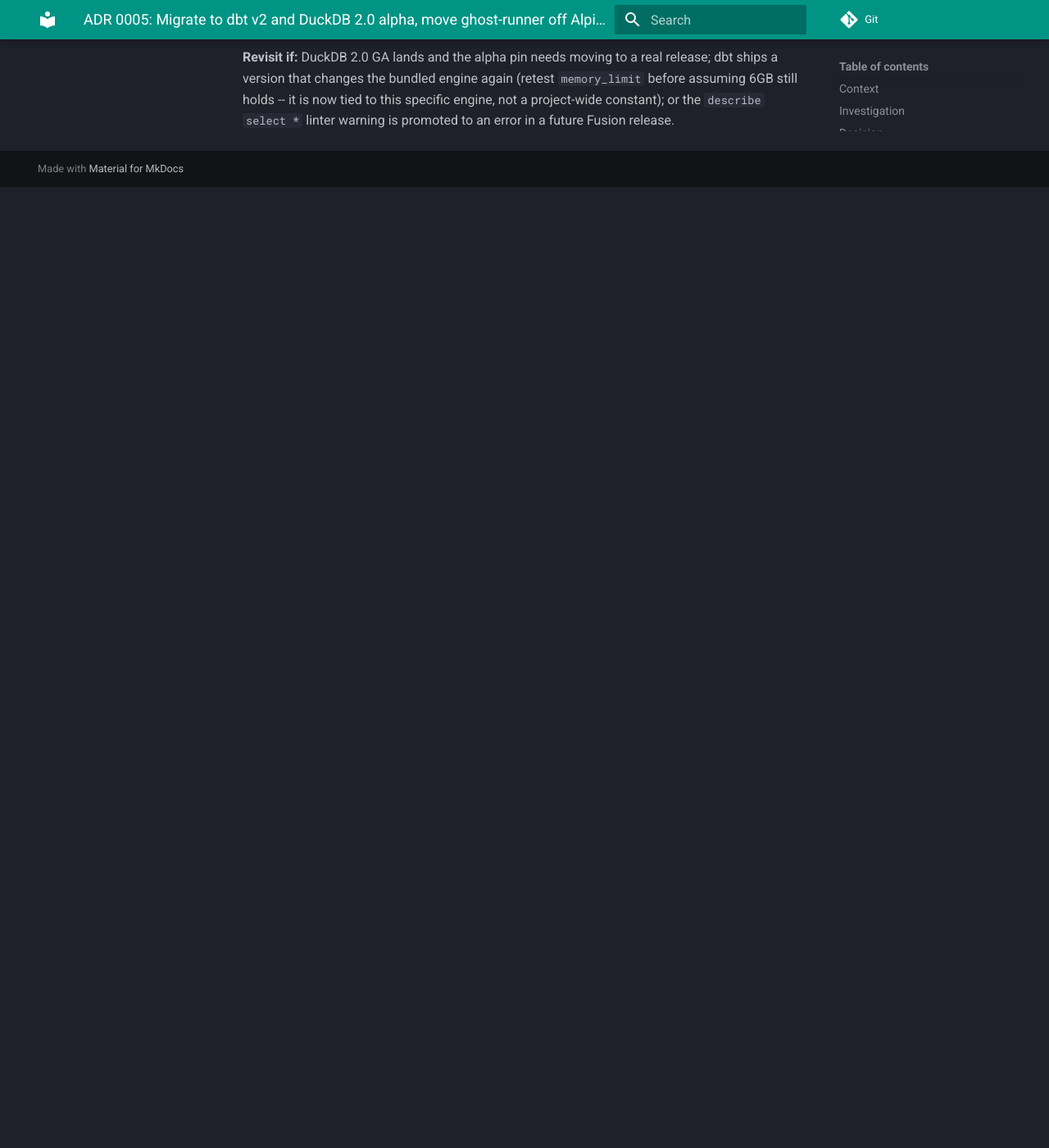
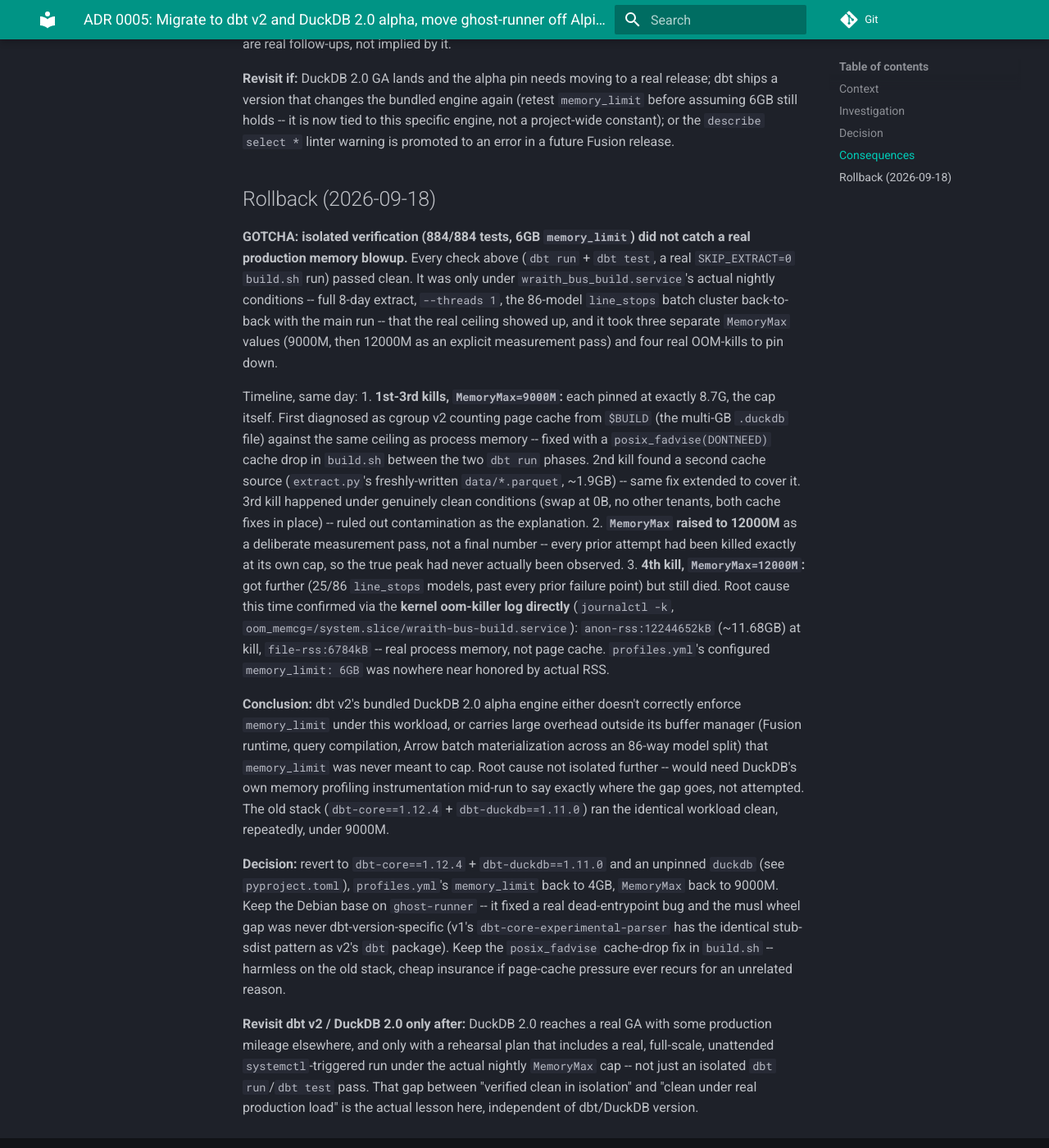
Before and after one commit to wraith-proxy/wraith-bus-ingestor, an MkDocs documentation site: the page built from docs/adr/0005-dbt-v2-duckdb-alpha-migration.md, in a window 1280 px wide and 1400 px high, scrolled down 2681 px. Shown: the whole window at 82% size. Built offline with MkDocs 1.6.1 and Material for MkDocs 9.7.7, drawn with Linux system fonts in a browser that asks for light colours; before the commit the page ends 2909 px from its top, so only the background shows below that; some of the changed text lies outside the part shown.

Commit message:
:rewind: revert dbt v2 + DuckDB 2.0 alpha, back to dbt-core 1.12.4 + dbt-duckdb 1.11.0
Isolated verification (884/884 tests) passed but real nightly build
conditions did not: 4 OOM-kills, the last one under MemoryMax=12000M with
the kernel oom-killer log confirming anon-rss=11.68GB (not page cache) --
dbt v2's bundled DuckDB 2.0 alpha engine needs well over 12GB for this
pipeline's line_stops phase, not honoring profiles.yml's memory_limit.
Full timeline in docs/adr/0005's new Rollback section.

profiles.yml memory_limit back to 4GB, MemoryMax back to 9000M (both
proven stable on the old stack), pyproject.toml pinned to the last known-
stable pair with duckdb<2.0 (unpinned alone still resolves to the alpha --
dbt-duckdb 1.11.0 has no upper bound on it). Debian base on ghost-runner
kept -- real dead-entrypoint fix, and the musl wheel gap was never
dbt-version-specific. posix_fadvise cache-drop fix in build.sh kept too,
harmless on the old stack.

```diff
--- a/docs/adr/0005-dbt-v2-duckdb-alpha-migration.md
+++ b/docs/adr/0005-dbt-v2-duckdb-alpha-migration.md
@@ -1,6 +1,6 @@
 # ADR 0005: Migrate to dbt v2 and DuckDB 2.0 alpha, move `ghost-runner` off Alpine
 
-**Status:** Accepted
+**Status:** Reverted 2026-09-18 -- see [Rollback](#rollback-2026-09-18) below. The Debian base switch on `ghost-runner` stands; dbt v2 and DuckDB 2.0 alpha do not.
 **Date:** 2026-09-17
 **Related:** [docs/ROADMAP.md § 1.9.0](../ROADMAP.md), [ci-images](https://git.thomaspeoples.com/thomaspeoples/ci-images), `pyproject.toml`, `dbt/profiles.yml`
 
@@ -126,3 +126,63 @@
 to this specific engine, not a project-wide constant); or the
 `describe select *` linter warning is promoted to an error in a future
 Fusion release.
+
+## Rollback (2026-09-18)
+
+**GOTCHA: isolated verification (884/884 tests, 6GB `memory_limit`) did
+not catch a real production memory blowup.** Every check above (`dbt
+run` + `dbt test`, a real `SKIP_EXTRACT=0` `build.sh` run) passed clean.
+It was only under `wraith_bus_build.service`'s actual nightly conditions
+-- full 8-day extract, `--threads 1`, the 86-model `line_stops` batch
+cluster back-to-back with the main run -- that the real ceiling showed
+up, and it took three separate `MemoryMax` values (9000M, then 12000M as
+an explicit measurement pass) and four real OOM-kills to pin down.
+
+Timeline, same day:
+1. **1st-3rd kills, `MemoryMax=9000M`:** each pinned at exactly 8.7G, the
+   cap itself. First diagnosed as cgroup v2 counting page cache from
+   `$BUILD` (the multi-GB `.duckdb` file) against the same ceiling as
+   process memory -- fixed with a `posix_fadvise(DONTNEED)` cache drop in
+   `build.sh` between the two `dbt run` phases. 2nd kill found a second
+   cache source (`extract.py`'s freshly-written `data/*.parquet`, ~1.9GB)
+   -- same fix extended to cover it. 3rd kill happened under genuinely
+   clean conditions (swap at 0B, no other tenants, both cache fixes in
+   place) -- ruled out contamination as the explanation.
+2. **`MemoryMax` raised to 12000M** as a deliberate measurement pass, not
+   a final number -- every prior attempt had been killed exactly at its
+   own cap, so the true peak had never actually been observed.
+3. **4th kill, `MemoryMax=12000M`:** got further (25/86 `line_stops`
+   models, past every prior failure point) but still died. Root cause
+   this time confirmed via the **kernel oom-killer log directly**
+   (`journalctl -k`, `oom_memcg=/system.slice/wraith-bus-build.service`):
+   `anon-rss:12244652kB` (~11.68GB) at kill, `file-rss:6784kB` -- real
+   process memory, not page cache. `profiles.yml`'s configured
+   `memory_limit: 6GB` was nowhere near honored by actual RSS.
+
+**Conclusion:** dbt v2's bundled DuckDB 2.0 alpha engine either doesn't
+correctly enforce `memory_limit` under this workload, or carries large
+overhead outside its buffer manager (Fusion runtime, query compilation,
+Arrow batch materialization across an 86-way model split) that
+`memory_limit` was never meant to cap. Root cause not isolated further --
+would need DuckDB's own memory profiling instrumentation mid-run to say
+exactly where the gap goes, not attempted. The old stack
+(`dbt-core==1.12.4` + `dbt-duckdb==1.11.0`) ran the identical workload
+clean, repeatedly, under 9000M.
+
+**Decision:** revert to `dbt-core==1.12.4` + `dbt-duckdb==1.11.0` and an
+unpinned `duckdb` (see `pyproject.toml`), `profiles.yml`'s `memory_limit`
+back to 4GB, `MemoryMax` back to 9000M. Keep the Debian base on
+`ghost-runner` -- it fixed a real dead-entrypoint bug and the musl wheel
+gap was never dbt-version-specific (v1's `dbt-core-experimental-parser`
+has the identical stub-sdist pattern as v2's `dbt` package). Keep the
+`posix_fadvise` cache-drop fix in `build.sh` -- harmless on the old
+stack, cheap insurance if page-cache pressure ever recurs for an
+unrelated reason.
+
+**Revisit dbt v2 / DuckDB 2.0 only after:** DuckDB 2.0 reaches a real
+GA with some production mileage elsewhere, and only with a rehearsal
+plan that includes a real, full-scale, unattended `systemctl`-triggered
+run under the actual nightly `MemoryMax` cap -- not just an isolated
+`dbt run`/`dbt test` pass. That gap between "verified clean in
+isolation" and "clean under real production load" is the actual lesson
+here, independent of dbt/DuckDB version.
```
Also changed, not shown: docs/ROADMAP.md (+39 -14 lines), pyproject.toml (+27 -36 lines), 8 other files.
